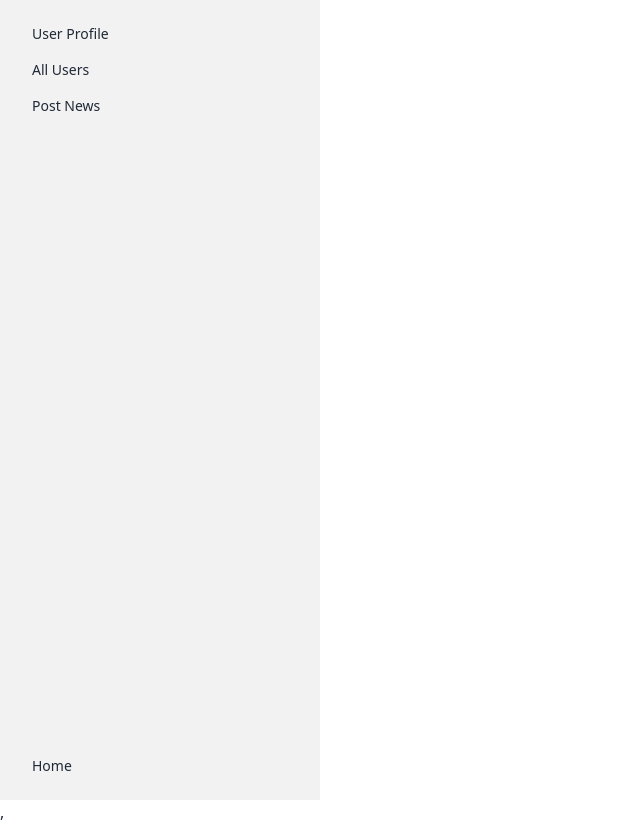
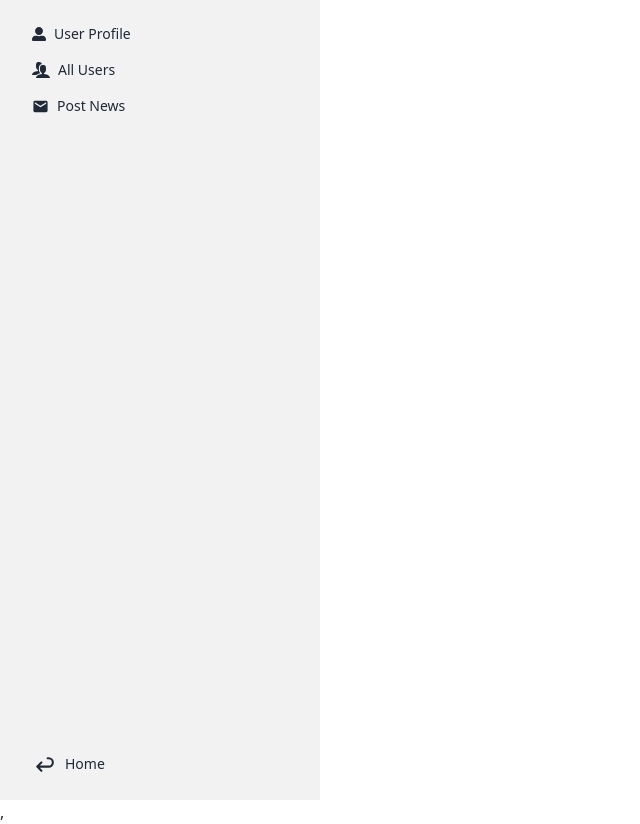
Before and after one commit to spartha343/current-wave-client, a React (Vite) app: page /dashboard in a window 1280 px wide. Shown: the whole page, without its empty margins (0-640 px from the left). Built offline with nearby package versions, Linux system fonts and the light colour scheme; no server answers; sample sign-in values are in the browser's storage.

Commit message:
Adds Icon

```diff
--- a/package.json
+++ b/package.json
@@ -15,6 +15,7 @@
     "firebase": "^10.12.2",
     "react": "^18.2.0",
     "react-dom": "^18.2.0",
+    "react-icons": "^5.2.1",
     "react-router-dom": "^6.23.1",
     "sweetalert2": "^11.6.13"
   },
--- a/src/components/Navbar.jsx
+++ b/src/components/Navbar.jsx
@@ -2,6 +2,7 @@ import { Link, NavLink } from "react-router-dom";
 import Loading from "./Loading";
 import useAuthInfo from "../hooks/authInfo/useAuthInfo";
 import useNewsCategories from "../hooks/newsCategories/useNewsCategories";
+import { GiStaticWaves } from "react-icons/gi";
 
 const Navbar = () => {
   const { categories, isLoading } = useNewsCategories();
@@ -56,7 +57,8 @@ const Navbar = () => {
             {navItems}
           </ul>
         </div>
-        <Link to="/" className="btn btn-ghost text-xl hidden md:inline-block">
+        <Link to="/" className="btn btn-ghost text-xl hidden md:flex">
+          <GiStaticWaves />
           Current Wave
         </Link>
       </div>
--- a/src/layouts/dashboardLayout/DashboardLayout.jsx
+++ b/src/layouts/dashboardLayout/DashboardLayout.jsx
@@ -1,3 +1,7 @@
+import { FaUserAlt } from "react-icons/fa";
+import { ImUsers } from "react-icons/im";
+import { MdLocalPostOffice } from "react-icons/md";
+import { TbArrowBack } from "react-icons/tb";
 import { Link, NavLink, Outlet } from "react-router-dom";
 
 const DashboardLayout = () => {
@@ -27,17 +31,29 @@ const DashboardLayout = () => {
             {/* Sidebar content here */}
             <div>
               <li>
-                <NavLink to="/dashboard/user-profile">User Profile</NavLink>
+                <NavLink to="/dashboard/user-profile">
+                  <FaUserAlt />
+                  User Profile
+                </NavLink>
               </li>
               <li>
-                <NavLink to="/dashboard/all-users">All Users</NavLink>
+                <NavLink to="/dashboard/all-users">
+                  <ImUsers size={18} />
+                  All Users
+                </NavLink>
               </li>
               <li>
-                <NavLink to="/dashboard/post-news">Post News</NavLink>
+                <NavLink to="/dashboard/post-news">
+                  <MdLocalPostOffice size={17} />
+                  Post News
+                </NavLink>
               </li>
             </div>
             <li>
-              <Link to="/">Home</Link>
+              <Link to="/">
+                <TbArrowBack size={25} />
+                Home
+              </Link>
             </li>
           </ul>
         </div>
--- a/src/pages/newsDetails/NewsDetails.jsx
+++ b/src/pages/newsDetails/NewsDetails.jsx
@@ -3,6 +3,9 @@ import Loading from "../../components/Loading";
 import useGetSingleNewsById from "../../hooks/getSingleNewsById/useGetSingleNewsById";
 import { useEffect } from "react";
 import useSearchNews from "../../hooks/searchNews/useSearchNews";
+import { RiDeleteBin2Line } from "react-icons/ri";
+import { GrDocumentUpdate } from "react-icons/gr";
+import { IoChevronBackOutline } from "react-icons/io5";
 
 const NewsDetails = () => {
   const { searchedNews, setSearchedNews } = useSearchNews();
@@ -58,15 +61,20 @@ const NewsDetails = () => {
             className="btn btn-primary btn-sm"
             onClick={() => navigate(-1)}
           >
+            <IoChevronBackOutline />
             Go Back
           </button>
           <Link to={`/dashboard/update-news/${_id}`}>
-            <button className="btn btn-secondary btn-sm">Update</button>
+            <button className="btn btn-secondary btn-sm">
+              <GrDocumentUpdate />
+              Update
+            </button>
           </Link>
           <button
             className="btn btn-error btn-sm"
             onClick={() => handleDeleteNews(_id, categoryId)}
           >
+            <RiDeleteBin2Line />
             Delete
           </button>
         </div>
--- a/src/pages/postNews/PostNews.jsx
+++ b/src/pages/postNews/PostNews.jsx
@@ -4,6 +4,7 @@ import { useNavigate } from "react-router-dom";
 import useGetMongoUserByFuid from "../../hooks/getMongoUserByFuid/useGetMongoUserByFuid";
 import Swal from "sweetalert2";
 import axiosInstance from "../../axios/axiosInstance";
+import { SiPostmates } from "react-icons/si";
 
 const PostNews = () => {
   const { categories, isLoading } = useNewsCategories();
@@ -130,7 +131,10 @@ const PostNews = () => {
               </label>
             </div>
             <div className="form-control mt-6">
-              <button className="btn btn-primary">Post Now</button>
+              <button className="btn btn-primary">
+                <SiPostmates size={25} />
+                Post Now
+              </button>
             </div>
           </form>
         </div>
--- a/src/pages/updateNews/UpdateNews.jsx
+++ b/src/pages/updateNews/UpdateNews.jsx
@@ -4,6 +4,7 @@ import Loading from "../../components/Loading";
 import useNewsCategories from "../../hooks/newsCategories/useNewsCategories";
 import axiosInstance from "../../axios/axiosInstance";
 import Swal from "sweetalert2";
+import { MdOutlineUpdate } from "react-icons/md";
 
 const UpdateNews = () => {
   const { id } = useParams();
@@ -154,7 +155,10 @@ const UpdateNews = () => {
               </label>
             </div>
             <div className="form-control mt-6">
-              <button className="btn btn-primary">Update Now</button>
+              <button className="btn btn-primary">
+                <MdOutlineUpdate size={20} />
+                Update Now
+              </button>
             </div>
           </form>
         </div>
--- a/src/pages/userProfile/UserProfile.jsx
+++ b/src/pages/userProfile/UserProfile.jsx
@@ -1,5 +1,6 @@
 import { Link } from "react-router-dom";
 import useGetMongoUserByFuid from "../../hooks/getMongoUserByFuid/useGetMongoUserByFuid";
+import { RxUpdate } from "react-icons/rx";
 
 const UserProfile = () => {
   const { data } = useGetMongoUserByFuid();
@@ -19,6 +20,7 @@ const UserProfile = () => {
         {userEmail && <p className="text-3xl font-light">{userEmail}</p>}
         <Link to={`/dashboard/update-user-profile/${fUserId}`}>
           <button className="btn btn-outline w-full mt-5">
+            <RxUpdate size={20} />
             Update Your Profile
           </button>
         </Link>
```
Also changed, not shown: 1 other file (tests, documents, lock files or other folders).
